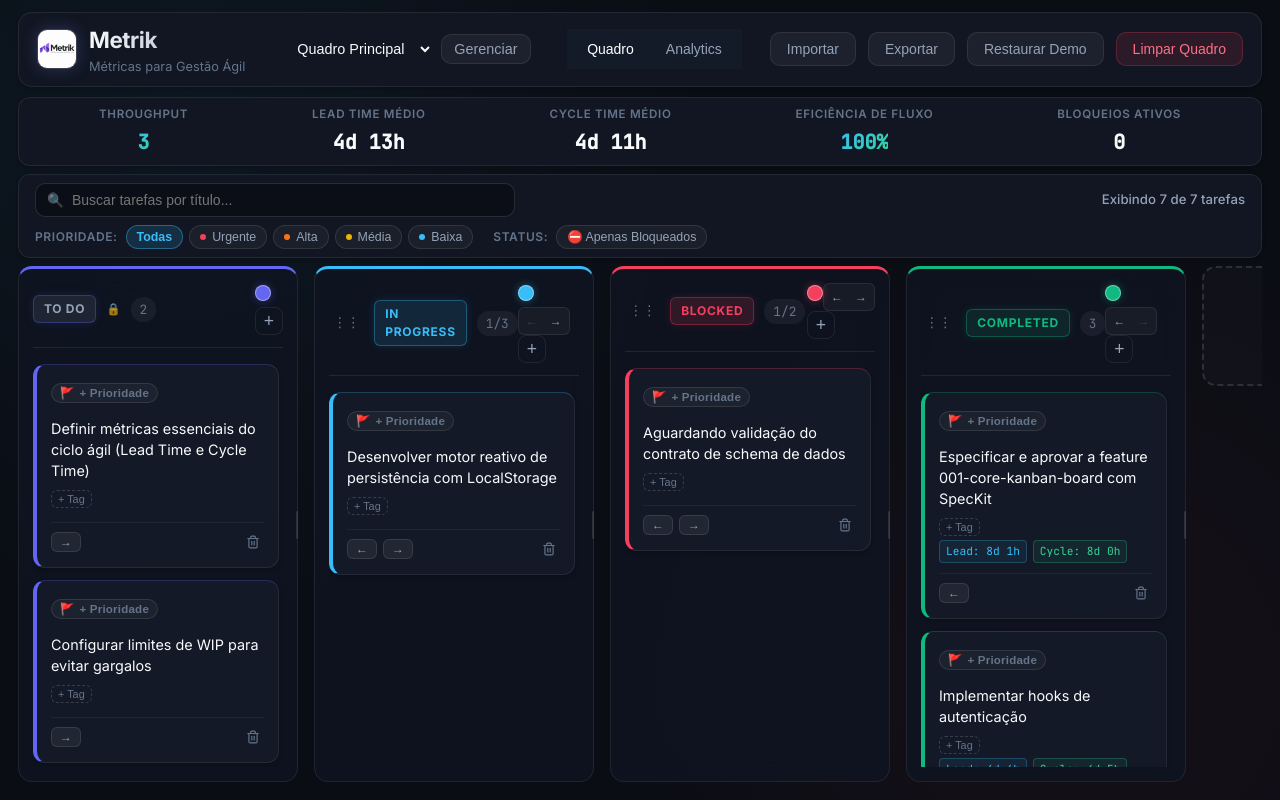
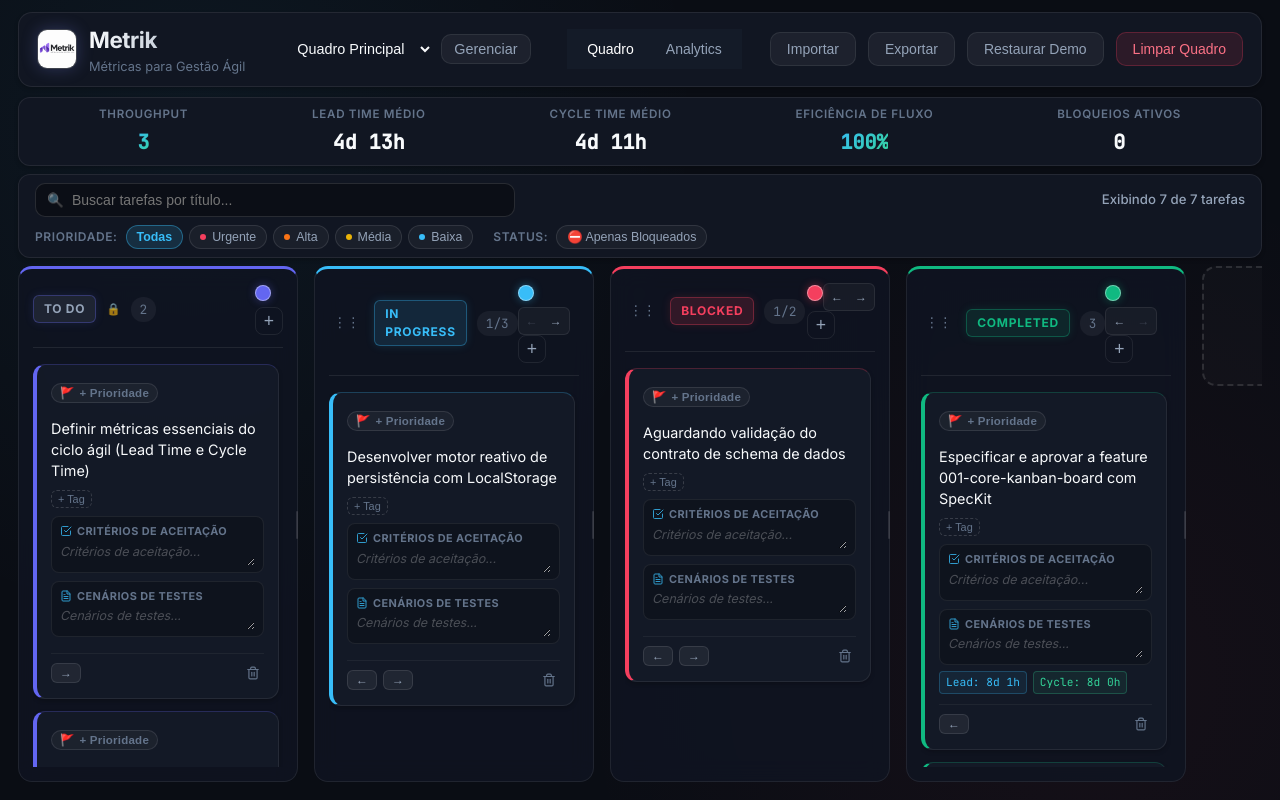
Before and after one commit to rogerteg/Metrik, a React (Vite) app: page / in a window 1280 px wide. Built offline with nearby package versions, Linux system fonts and the light colour scheme.

Commit message:
feat(task): add acceptance criteria and test scenarios fields to card and modal with organized layout

```diff
--- a/src/App.css
+++ b/src/App.css
@@ -686,6 +686,77 @@ body {
   border-radius: 4px;
 }
 
+/* QA & Engineering Card Fields (Critérios de Aceitação & Cenários de Testes) */
+.task-qa-fields {
+  display: flex;
+  flex-direction: column;
+  gap: 8px;
+  margin-top: 8px;
+  margin-bottom: 6px;
+}
+
+.task-field-box {
+  background: rgba(0, 0, 0, 0.22);
+  border: 1px solid rgba(255, 255, 255, 0.07);
+  border-radius: 8px;
+  padding: 6px 8px;
+  transition: all 0.2s ease;
+}
+
+.task-field-box:focus-within {
+  border-color: rgba(56, 189, 248, 0.4);
+  background: rgba(0, 0, 0, 0.35);
+  box-shadow: 0 0 8px rgba(56, 189, 248, 0.1);
+}
+
+.task-field-header {
+  display: flex;
+  align-items: center;
+  margin-bottom: 4px;
+}
+
+.task-field-label {
+  display: inline-flex;
+  align-items: center;
+  gap: 5px;
+  font-size: 0.68rem;
+  font-weight: 700;
+  text-transform: uppercase;
+  letter-spacing: 0.04em;
+  color: var(--text-muted);
+}
+
+.task-field-label svg {
+  opacity: 0.8;
+  color: #38bdf8;
+}
+
+.task-field-textarea {
+  width: 100%;
+  background: transparent;
+  border: none;
+  outline: none;
+  color: var(--text-secondary);
+  font-family: inherit;
+  font-size: 0.78rem;
+  line-height: 1.35;
+  resize: vertical;
+  min-height: 22px;
+  word-break: break-word;
+  padding: 0;
+  display: block;
+  box-sizing: border-box;
+}
+
+.task-field-textarea::placeholder {
+  color: rgba(255, 255, 255, 0.25);
+  font-style: italic;
+}
+
+.task-field-textarea:focus {
+  color: var(--text-primary);
+}
+
 /* Task Card Footer Actions */
 .task-card-footer {
   display: flex;
--- a/src/App.tsx
+++ b/src/App.tsx
@@ -262,6 +262,7 @@ export const App: React.FC = () => {
                   isCompleted={currentColumn?.category === 'done'}
                   canMoveLeft={canMoveLeft}
                   canMoveRight={canMoveRight}
+                  onUpdateTask={updateTask}
                   onMoveLeft={() => {
                     if (canMoveLeft) {
                       moveTask(task.id, board.columns[currentIndex - 1].id);
--- a/src/components/Task.tsx
+++ b/src/components/Task.tsx
@@ -28,6 +28,7 @@ export interface TaskProps {
   onDropTask?: (options: ReorderOptions) => void;
   isCompleted?: boolean;
   onClick?: () => void;
+  onUpdateTask?: (id: string, updates: Partial<TaskModel>) => void;
 }
 
 export const Task: React.FC<TaskProps> = ({
@@ -46,6 +47,7 @@ export const Task: React.FC<TaskProps> = ({
   onDropTask,
   isCompleted = false,
   onClick,
+  onUpdateTask,
 }) => {
   const [isDragging, setIsDragging] = React.useState(false);
   const [isEditing, setIsEditing] = React.useState(false);
@@ -135,6 +137,12 @@ export const Task: React.FC<TaskProps> = ({
   const isStagnant = isTaskStagnant(task, isCompleted);
   const effectiveCardColor = isStagnant ? STAGNANT_BROWN_COLOR : columnColor;
 
+  const hasAcceptanceCriteria = !!(task.acceptanceCriteria && task.acceptanceCriteria.trim().length > 0);
+  const hasTestScenarios = !!(task.testScenarios && task.testScenarios.trim().length > 0);
+
+  const [isEditingAC, setIsEditingAC] = React.useState(false);
+  const [isEditingTS, setIsEditingTS] = React.useState(false);
+
   return (
     <article
       className={`task-card ${isDragging ? 'task-card-dragging' : ''} ${task.blocked ? 'task-card-blocked' : ''} ${isStagnant ? 'task-card-stagnant' : ''} ${dropClass}`}
@@ -148,7 +156,7 @@ export const Task: React.FC<TaskProps> = ({
             }
           : undefined
       }
-      draggable={!isEditing && !task.blocked}
+      draggable={!isEditing && !isEditingAC && !isEditingTS && !task.blocked}
       onDragStart={handleDragStart}
       onDragEnd={handleDragEnd}
       onDragOver={handleDragOver}
@@ -158,7 +166,7 @@ export const Task: React.FC<TaskProps> = ({
         // Only trigger modal click if we're not dragging, not editing, and click didn't originate from a button/input
         const target = e.target as HTMLElement;
         const isInteractive = target.closest('button, input, textarea');
-        if (!isDragging && !isEditing && !isInteractive && onClick) {
+        if (!isDragging && !isEditing && !isEditingAC && !isEditingTS && !isInteractive && onClick) {
           onClick();
         }
       }}
@@ -198,7 +206,7 @@ export const Task: React.FC<TaskProps> = ({
         className="task-card-content"
         onPointerDown={(e) => {
           // Isola seleção de texto do drag
-          if (isEditing) {
+          if (isEditing || isEditingAC || isEditingTS) {
             e.stopPropagation();
           }
         }}
@@ -217,6 +225,56 @@ export const Task: React.FC<TaskProps> = ({
           onAddTag={(tag) => onAddTag?.(task.id, tag)}
           onRemoveTag={(tag) => onRemoveTag?.(task.id, tag)}
         />
+
+        {/* Campos de Engenharia & Qualidade: Critérios de Aceitação e Cenários de Testes */}
+        <div className="task-qa-fields" data-testid="task-qa-fields">
+          <div className="task-field-box">
+            <div className="task-field-header">
+              <span className="task-field-label">
+                <svg width="12" height="12" viewBox="0 0 24 24" fill="none" stroke="currentColor" strokeWidth="2" strokeLinecap="round" strokeLinejoin="round">
+                  <polyline points="9 11 12 14 22 4"></polyline>
+                  <path d="M21 12v7a2 2 0 0 1-2 2H5a2 2 0 0 1-2-2V5a2 2 0 0 1 2-2h11"></path>
+                </svg>
+                Critérios de Aceitação
+              </span>
+            </div>
+            <textarea
+              className="task-field-textarea"
+              value={task.acceptanceCriteria || ''}
+              placeholder="Critérios de aceitação..."
+              aria-label="Critérios de aceitação"
+              rows={hasAcceptanceCriteria ? 2 : 1}
+              onFocus={() => setIsEditingAC(true)}
+              onBlur={() => setIsEditingAC(false)}
+              onChange={(e) => onUpdateTask?.(task.id, { acceptanceCriteria: e.target.value })}
+            />
+          </div>
+
+          <div className="task-field-box">
+            <div className="task-field-header">
+              <span className="task-field-label">
+                <svg width="12" height="12" viewBox="0 0 24 24" fill="none" stroke="currentColor" strokeWidth="2" strokeLinecap="round" strokeLinejoin="round">
+                  <path d="M14 2H6a2 2 0 0 0-2 2v16a2 2 0 0 0 2 2h12a2 2 0 0 0 2-2V8z"></path>
+                  <polyline points="14 2 14 8 20 8"></polyline>
+                  <line x1="16" y1="13" x2="8" y2="13"></line>
+                  <line x1="16" y1="17" x2="8" y2="17"></line>
+                  <polyline points="10 9 9 9 8 9"></polyline>
+                </svg>
+                Cenários de Testes
+              </span>
+            </div>
+            <textarea
+              className="task-field-textarea"
+              value={task.testScenarios || ''}
+              placeholder="Cenários de testes..."
+              aria-label="Cenários de testes"
+              rows={hasTestScenarios ? 2 : 1}
+              onFocus={() => setIsEditingTS(true)}
+              onBlur={() => setIsEditingTS(false)}
+              onChange={(e) => onUpdateTask?.(task.id, { testScenarios: e.target.value })}
+            />
+          </div>
+        </div>
 
         {(hasDescription || hasSubtasks || hasDueDate || task.startDate || task.endDate) && (
           <div className="task-indicators" aria-label="Indicadores da tarefa">
--- a/src/components/TaskDetailsModal.tsx
+++ b/src/components/TaskDetailsModal.tsx
@@ -25,6 +25,8 @@ export const TaskDetailsModal: React.FC<TaskDetailsModalProps> = ({
   const [localDueDate, setLocalDueDate] = useState(task.dueDate || '');
   const [localStartDate, setLocalStartDate] = useState(task.startDate || '');
   const [localEndDate, setLocalEndDate] = useState(task.endDate || '');
+  const [localAcceptanceCriteria, setLocalAcceptanceCriteria] = useState(task.acceptanceCriteria || '');
+  const [localTestScenarios, setLocalTestScenarios] = useState(task.testScenarios || '');
   const [localBlockedReason, setLocalBlockedReason] = useState(task.blockedReason || '');
   const [newSubtaskTitle, setNewSubtaskTitle] = useState('');
 
@@ -36,6 +38,8 @@ export const TaskDetailsModal: React.FC<TaskDetailsModalProps> = ({
       setLocalDueDate(task.dueDate || '');
       setLocalStartDate(task.startDate || '');
       setLocalEndDate(task.endDate || '');
+      setLocalAcceptanceCriteria(task.acceptanceCriteria || '');
+      setLocalTestScenarios(task.testScenarios || '');
       setLocalBlockedReason(task.blockedReason || '');
       setNewSubtaskTitle('');
     }
@@ -70,6 +74,18 @@ export const TaskDetailsModal: React.FC<TaskDetailsModalProps> = ({
   const handleEndDateBlur = () => {
     if (localEndDate !== (task.endDate || '')) {
       onUpdateTask(task.id, { endDate: localEndDate || undefined });
+    }
+  };
+
+  const handleAcceptanceCriteriaBlur = () => {
+    if (localAcceptanceCriteria !== (task.acceptanceCriteria || '')) {
+      onUpdateTask(task.id, { acceptanceCriteria: localAcceptanceCriteria });
+    }
+  };
+
+  const handleTestScenariosBlur = () => {
+    if (localTestScenarios !== (task.testScenarios || '')) {
+      onUpdateTask(task.id, { testScenarios: localTestScenarios });
     }
   };
 
@@ -251,7 +267,35 @@ export const TaskDetailsModal: React.FC<TaskDetailsModalProps> = ({
             value={localDescription}
             onChange={(e) => setLocalDescription(e.target.value)}
             onBlur={handleDescriptionBlur}
-            rows={5}
+            rows={4}
+          />
+        </section>
+
+        {/* Acceptance Criteria Section */}
+        <section className="td-section">
+          <label htmlFor="td-acceptance-criteria" className="td-label">Critérios de Aceitação</label>
+          <textarea
+            id="td-acceptance-criteria"
+            className="td-textarea"
+            placeholder="Defina os critérios de aceitação para considerar a tarefa pronta..."
+            value={localAcceptanceCriteria}
+            onChange={(e) => setLocalAcceptanceCriteria(e.target.value)}
+            onBlur={handleAcceptanceCriteriaBlur}
+            rows={3}
+          />
+        </section>
+
+        {/* Test Scenarios Section */}
+        <section className="td-section">
+          <label htmlFor="td-test-scenarios" className="td-label">Cenários de Testes</label>
+          <textarea
+            id="td-test-scenarios"
+            className="td-textarea"
+            placeholder="Descreva os cenários de testes e validações (ex: BDD Dado/Quando/Então)..."
+            value={localTestScenarios}
+            onChange={(e) => setLocalTestScenarios(e.target.value)}
+            onBlur={handleTestScenariosBlur}
+            rows={3}
           />
         </section>
 
--- a/src/hooks/useTaskCollection.ts
+++ b/src/hooks/useTaskCollection.ts
@@ -25,7 +25,7 @@ export interface UseTaskCollectionReturn {
 
   // Task Methods
   addTask: (columnId: string, title?: string) => TaskModel;
-  updateTask: (id: string, updates: Partial<Pick<TaskModel, 'title' | 'color' | 'column' | 'priority' | 'tags' | 'description' | 'subtasks' | 'dueDate' | 'blocked' | 'blockedReason'>>) => void;
+  updateTask: (id: string, updates: Partial<TaskModel>) => void;
   toggleTaskBlocked: (taskId: string, reason?: string) => void;
   updateBlockedReason: (taskId: string, reason: string) => void;
   deleteTask: (id: string) => void;
@@ -204,7 +204,7 @@ export function useTaskCollection(activeBoardId: string | null): UseTaskCollecti
   }, []);
 
   const updateTask = useCallback(
-    (id: string, updates: Partial<Pick<TaskModel, 'title' | 'color' | 'column' | 'priority' | 'tags' | 'description' | 'subtasks' | 'dueDate'>>) => {
+    (id: string, updates: Partial<TaskModel>) => {
       setBoard((prev) => {
         const nextTasks: Record<string, TaskModel[]> = {};
         const now = new Date().toISOString();
--- a/src/types/kanban.ts
+++ b/src/types/kanban.ts
@@ -102,6 +102,12 @@ export interface TaskModel {
   /** Data de Fim da Tarefa (planejada ou conclusão) */
   endDate?: string;
 
+  /** Critérios de Aceitação da tarefa (Acceptance Criteria) */
+  acceptanceCriteria?: string;
+
+  /** Cenários de Testes da tarefa (Test Scenarios / BDD) */
+  testScenarios?: string;
+
   /** Sinalização de impedimento / bloqueio (Feature 012) */
   blocked?: boolean;
   blockedReason?: string;
```
Also changed, not shown: 2 other files (tests, documents, lock files or other folders).
